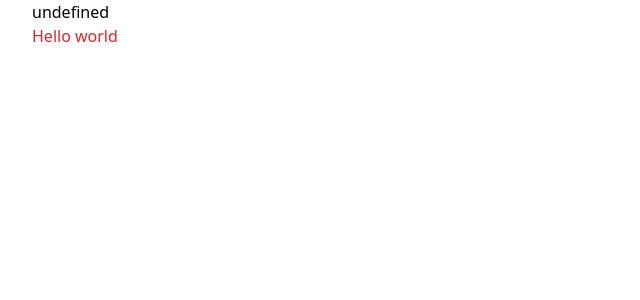
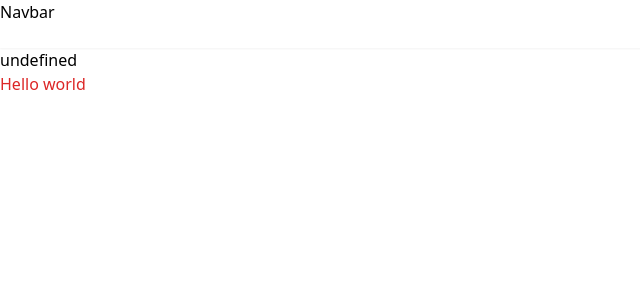
Before and after one commit to JethroNatividad/todo-auth-app-firebase, a Next.js app: page / in a window 1280 px wide. Shown: the top 300 px of the page, without its empty margins (0-640 px from the left). Built offline with nearby package versions, Linux system fonts and the light colour scheme; no server answers; the database is empty; sample sign-in values are in the browser's storage.

Commit message:
Add navbar component

```diff
--- /dev/null
+++ b/components/Navbar.tsx
@@ -0,0 +1,10 @@
+import React from 'react'
+import type { NextPage } from 'next'
+
+const Navbar:NextPage = () => {
+  return (
+    <div className='shadow-sm h-12'>Navbar</div>
+  )
+}
+
+export default Navbar
--- a/pages/index.tsx
+++ b/pages/index.tsx
@@ -2,13 +2,12 @@ import { onAuthStateChanged } from 'firebase/auth'
 import { onSnapshot } from 'firebase/firestore'
 import type { NextPage } from 'next'
 import Head from 'next/head'
-import Image from 'next/image'
 import { useRouter } from 'next/router'
 import { useEffect, useState } from 'react'
-import { getUserData } from '../lib/auth'
+import Navbar from '../components/Navbar'
 import { UserData, userRef } from '../lib/db'
 import { auth } from '../lib/firebase'
-import styles from '../styles/Home.module.css'
+
 
 const Home: NextPage = () => {
   const [user, setUser] = useState<UserData>()
@@ -37,12 +36,13 @@ const Home: NextPage = () => {
   }, [])
 
   return (
-    <div className={styles.container}>
+    <div>
       <Head>
         <title>Create Next App</title>
         <meta name="description" content="Generated by create next app" />
         <link rel="icon" href="/favicon.ico" />
       </Head>
+      <Navbar/>
       <div>{loadingUser ? 'Loading user': `${user?.username}`}</div>
       <div className='text-red-600'>Hello world</div>
       </div>
```
